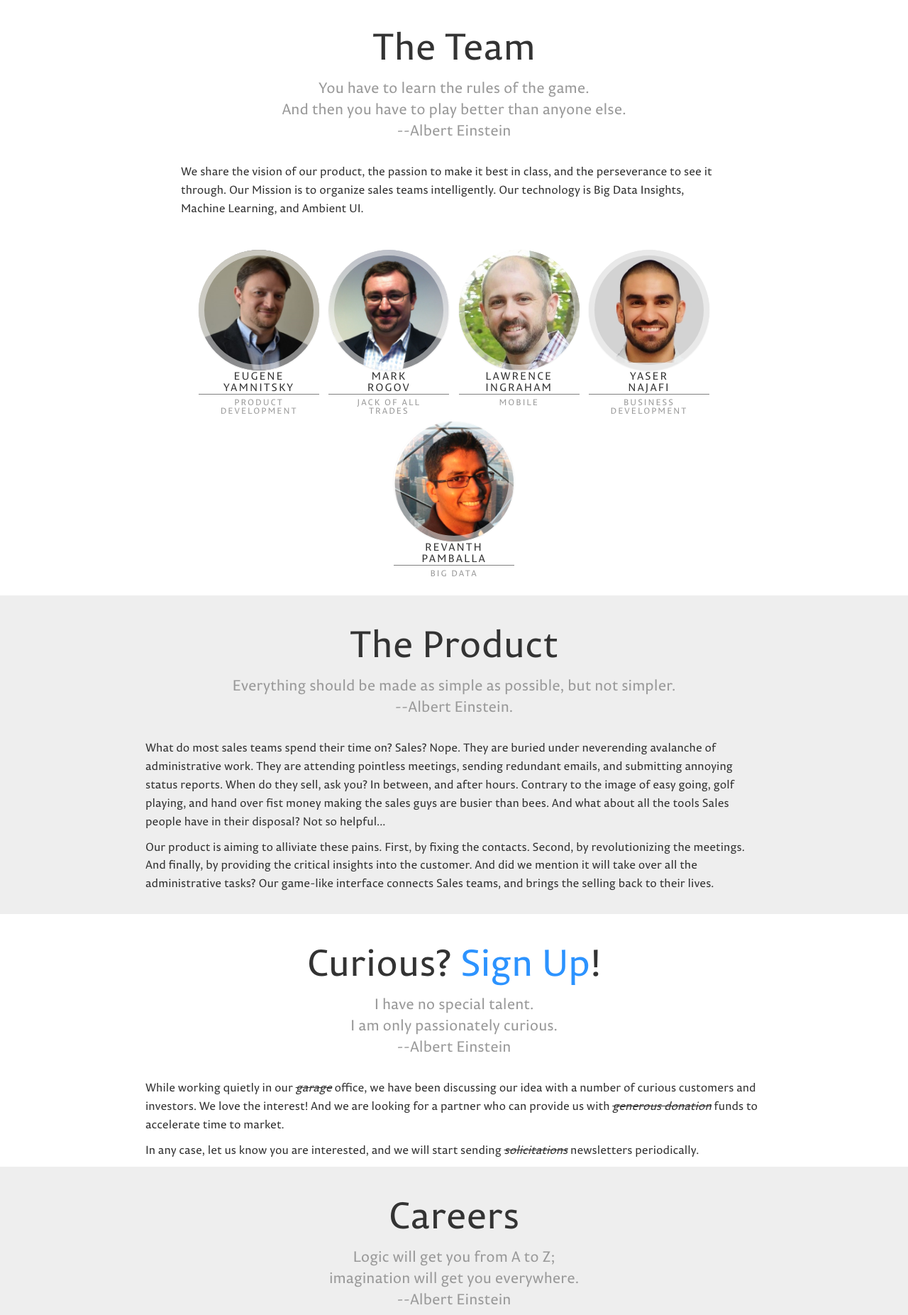
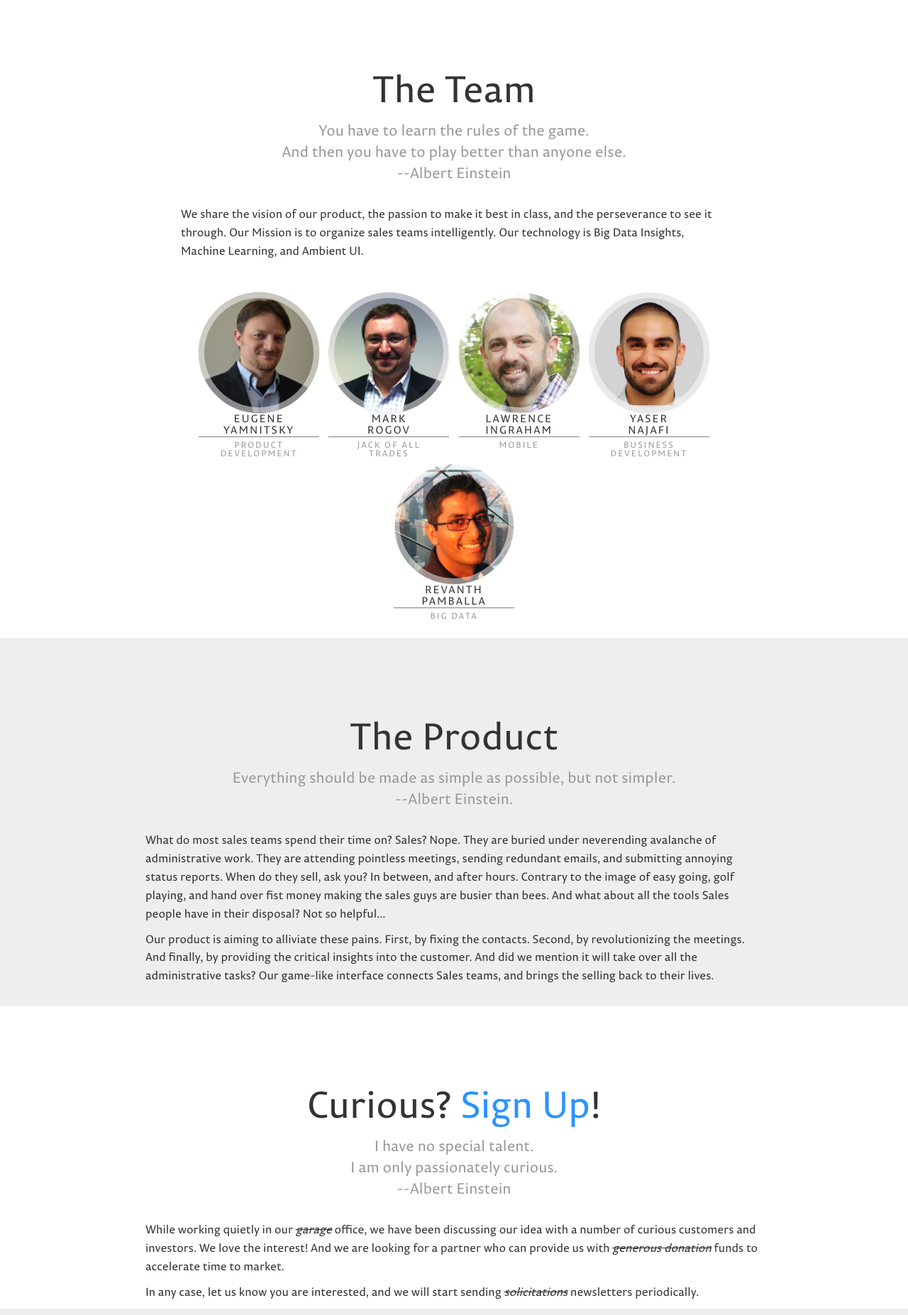
Before and after one commit to eyamnitsky/eyamnitsky.github.io, a plain HTML site: page index.html in a window 1280 px wide. Shown: the part 947-2800 px from the top of the page at 71% size. Drawn offline with Linux system fonts and the light colour scheme; a web font is replaced by a local one.

Commit message:
fixed h1 so on menu click it is visible; also removed while line under large logo

```diff
--- a/home_css/ntelligent.css
+++ b/home_css/ntelligent.css
@@ -183,6 +183,7 @@ p.ntelligent-motto
 	text-transform: lowercase;
 	letter-spacing: 1.2px;
 	padding-bottom: 50px;
+	margin: 0;
 
 }
 
@@ -294,6 +295,10 @@ p.ntelligent-name
 	color: white;
 }
 
+.top-section {
+	margin-top: 100px;
+}
+
 @keyframes grow{
   to{
     width:100%;
--- a/index.html
+++ b/index.html
@@ -151,7 +151,7 @@
 </div> <!-- end carousel -->
 <div class="main" >
     <div class="container tim-container" style="max-width:800px; padding-top:10px" id="team">
-       <h1 class="text-center">The Team<small class="subtitle">You have to learn the rules of the game.<br>And then you have to play better than anyone else. <br>--Albert Einstein</small></h1>
+       <h1 class="text-center top-section">The Team<small class="subtitle">You have to learn the rules of the game.<br>And then you have to play better than anyone else. <br>--Albert Einstein</small></h1>
        <p>We share the vision of our product, the passion to make it best in class, and the perseverance to see it through. Our Mission is to organize sales teams intelligently. Our technology is Big Data Insights, Machine Learning, and Ambient UI.</p>
            <!--     end extras -->
     </div>
@@ -230,7 +230,7 @@
 <div class="main product-container">
 	<!-- div class="img-src" style="background-image: url('img/lattice_color.jpg')" -->
 		<div class="container " style="max-width:900px; padding-top:10px; padding-bottom:20px" id="product">
-			<h1 class="text-center">The Product<small class="subtitle">Everything should be made as simple as possible, but not simpler. <br>--Albert Einstein.</small></h1>
+			<h1 class="text-center top-section">The Product<small class="subtitle">Everything should be made as simple as possible, but not simpler. <br>--Albert Einstein.</small></h1>
 			<p>
 				What do most sales teams spend their time on? Sales? Nope. They are buried under neverending avalanche of administrative work. They are attending pointless meetings, sending redundant emails, and submitting annoying status reports. When do they sell, ask you? In between, and after hours. Contrary to the image of easy going, golf playing, and hand over fist money making the sales guys are busier than bees. And what about all the tools Sales people have in their disposal? Not so helpful...
 			</p>
@@ -244,7 +244,7 @@
 
 <div class="main register-container" id="register">
 	<div class="container " style="max-width:900px; padding-top:10px">
-		<h1 class="text-center">Curious? <a href="mailto:info@ntelligent.ly?subject=Sign me up!">Sign Up</a>! <small class="subtitle" style="align: right">I have no special talent.<br>I am only passionately curious.<br>--Albert Einstein</small></h1>
+		<h1 class="text-center top-section">Curious? <a href="mailto:info@ntelligent.ly?subject=Sign me up!">Sign Up</a>! <small class="subtitle" style="align: right">I have no special talent.<br>I am only passionately curious.<br>--Albert Einstein</small></h1>
 		<p>
 			While working quietly in our <strike><i>garage</i></strike> office, we have been discussing our idea with a number of curious customers and investors. We love the interest! And we are looking for a partner who can provide us with <strike><i>generous donation</i></strike> funds to accelerate time to market.
 		</p>
@@ -257,7 +257,7 @@
 </div><!-- End of Register div -->
 <div class="main career-container" id="careers">
 	<div class="container career-container" style="max-width:900px; padding-top:10px">
-		<h1 class="text-center">Careers<small class="subtitle" style="align: right">Logic will get you from A to Z;<br> imagination will get you everywhere.<br>--Albert Einstein</small></h1>
+		<h1 class="text-center top-section">Careers<small class="subtitle" style="align: right">Logic will get you from A to Z;<br> imagination will get you everywhere.<br>--Albert Einstein</small></h1>
 
 		<ul class="ch-grid" id="careers">
 			<li>
```
